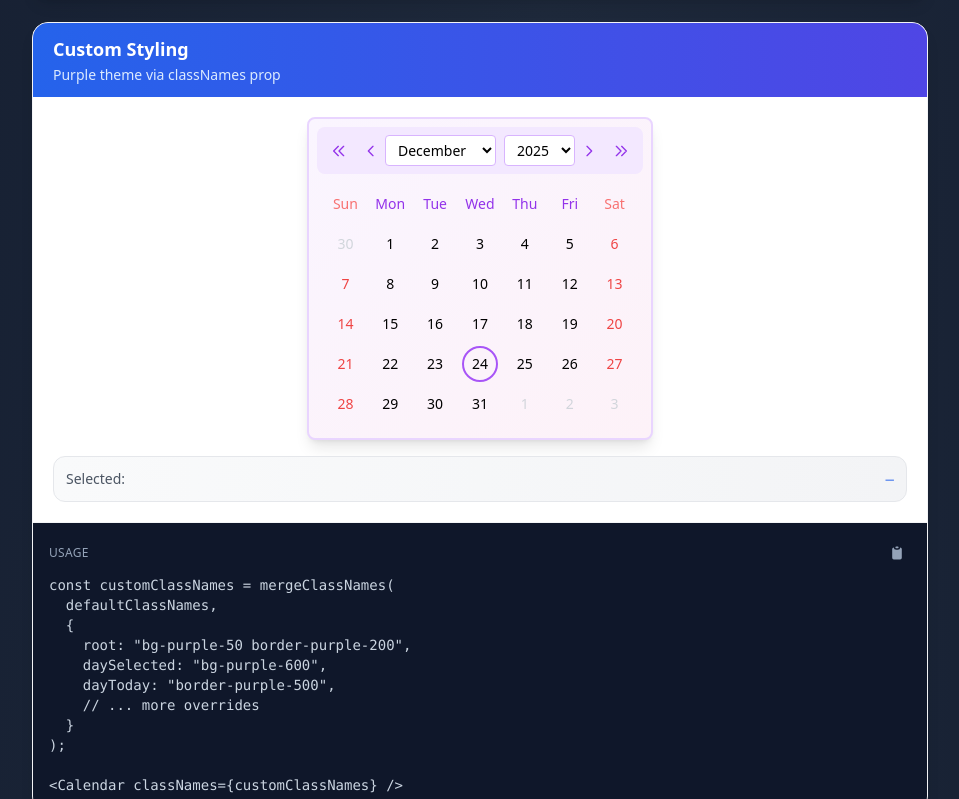
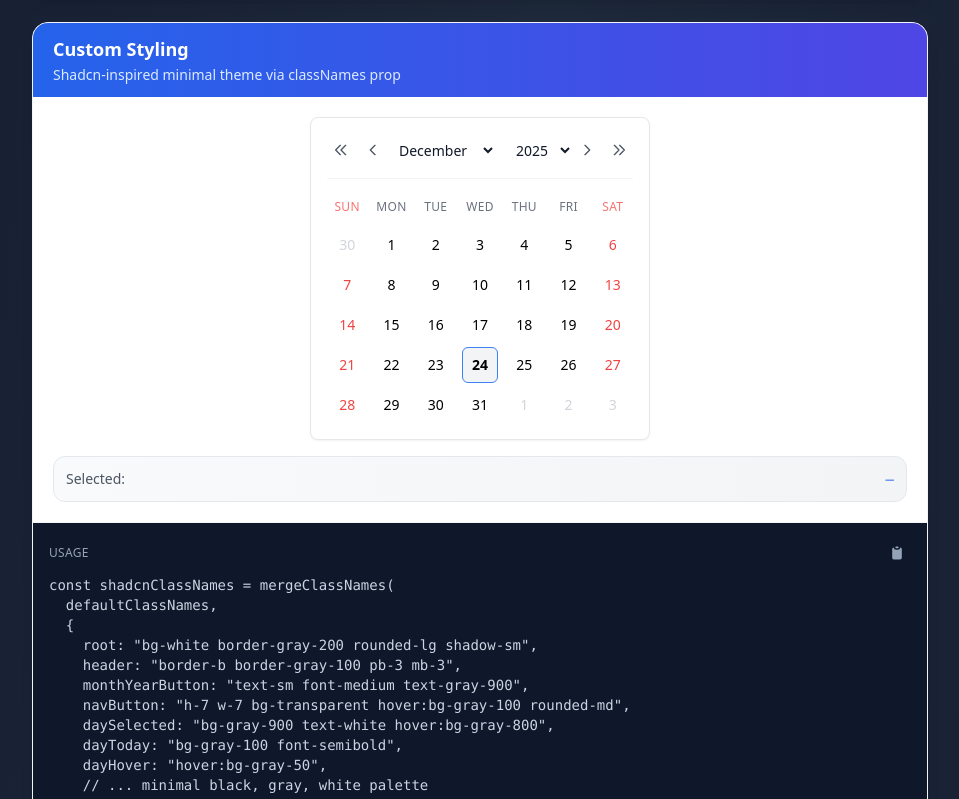
Before and after one commit to vakac995/react-calendar, a React (Vite) app: page / in a window 1280 px wide. Shown: the part 6821-7620 px from the top of the page, without its empty margins (160-1119 px from the left). Built offline with nearby package versions, Linux system fonts and the light colour scheme.

Commit message:
Refactor CustomStylesDemo to implement Shadcn-inspired minimal design for improved aesthetics

```diff
--- a/src/App.tsx
+++ b/src/App.tsx
@@ -312,19 +312,25 @@ function TimeWithLimitsDemo(): React.ReactElement {
 function CustomStylesDemo(): React.ReactElement {
   const [value, setValue] = useState<DateTimeValue | null>(null);
 
-  const customClassNames = mergeClassNames(defaultClassNames, {
-    root: "bg-gradient-to-br from-purple-50 to-pink-50 border-2 border-purple-200",
-    header: "bg-purple-100 rounded-lg p-2 -m-2 mb-2",
-    headerNavigationButton: "text-purple-600 hover:bg-purple-200",
-    headerMonthSelect: "border-purple-300 focus:ring-purple-500",
-    headerYearSelect: "border-purple-300 focus:ring-purple-500",
-    weekDayCell: "text-purple-600 font-bold",
-    weekDayCellWeekend: "text-pink-500",
-    dayButton: "hover:bg-purple-100",
-    dayToday: "border-purple-500 border-2",
-    daySelected: "bg-purple-600 hover:bg-purple-700",
-    dayWeekend: "text-pink-600",
-    dayDisabled: "opacity-30",
+  // Shadcn-inspired minimal design - black, gray, white
+  const shadcnClassNames = mergeClassNames(defaultClassNames, {
+    root: "bg-white border border-gray-200 rounded-lg shadow-sm",
+    header: "border-b border-gray-100 pb-3 mb-3",
+    headerNavigation: "flex items-center gap-1",
+    headerNavigationButton: "h-7 w-7 bg-transparent hover:bg-gray-100 rounded-md text-gray-600 hover:text-gray-900 transition-colors",
+    headerTitle: "flex items-center gap-2",
+    headerMonthSelect: "h-8 border-0 bg-transparent font-medium text-gray-900 focus:ring-0 focus:outline-none cursor-pointer hover:bg-gray-100 rounded-md px-2",
+    headerYearSelect: "h-8 border-0 bg-transparent font-medium text-gray-900 focus:ring-0 focus:outline-none cursor-pointer hover:bg-gray-100 rounded-md px-2",
+    weekDayCell: "text-gray-500 font-medium text-xs uppercase tracking-wide",
+    weekDayCellWeekend: "text-gray-400",
+    dayButton: "h-9 w-9 rounded-md text-sm font-normal hover:bg-gray-100 transition-colors",
+    dayToday: "bg-gray-100 font-semibold",
+    daySelected: "bg-gray-900 text-white hover:bg-gray-800 font-medium",
+    dayInRange: "bg-gray-100",
+    dayRangeStart: "bg-gray-900 text-white rounded-l-md",
+    dayRangeEnd: "bg-gray-900 text-white rounded-r-md",
+    dayWeekend: "text-gray-600",
+    dayDisabled: "text-gray-300 hover:bg-transparent cursor-not-allowed",
     dayOutsideMonth: "text-gray-300",
   });
 
@@ -334,7 +340,7 @@ function CustomStylesDemo(): React.ReactElement {
         mode="single"
         value={value}
         onChange={(v) => setValue(v)}
-        classNames={customClassNames}
+        classNames={shadcnClassNames}
       />
       <ValueDisplay value={value} mode="single" />
     </>
@@ -787,18 +793,22 @@ export default function App(): React.ReactElement {
 
           <DemoCard
             title="Custom Styling"
-            description="Purple theme via classNames prop"
-            code={`const customClassNames = mergeClassNames(
+            description="Shadcn-inspired minimal theme via classNames prop"
+            code={`const shadcnClassNames = mergeClassNames(
   defaultClassNames,
   {
-    root: "bg-purple-50 border-purple-200",
-    daySelected: "bg-purple-600",
-    dayToday: "border-purple-500",
-    // ... more overrides
+    root: "bg-white border-gray-200 rounded-lg shadow-sm",
+    header: "border-b border-gray-100 pb-3 mb-3",
+    monthYearButton: "text-sm font-medium text-gray-900",
+    navButton: "h-7 w-7 bg-transparent hover:bg-gray-100 rounded-md",
+    daySelected: "bg-gray-900 text-white hover:bg-gray-800",
+    dayToday: "bg-gray-100 font-semibold",
+    dayHover: "hover:bg-gray-50",
+    // ... minimal black, gray, white palette
   }
 );
 
-<Calendar classNames={customClassNames} />`}
+<Calendar classNames={shadcnClassNames} />`}
           >
             <CustomStylesDemo />
           </DemoCard>
```
